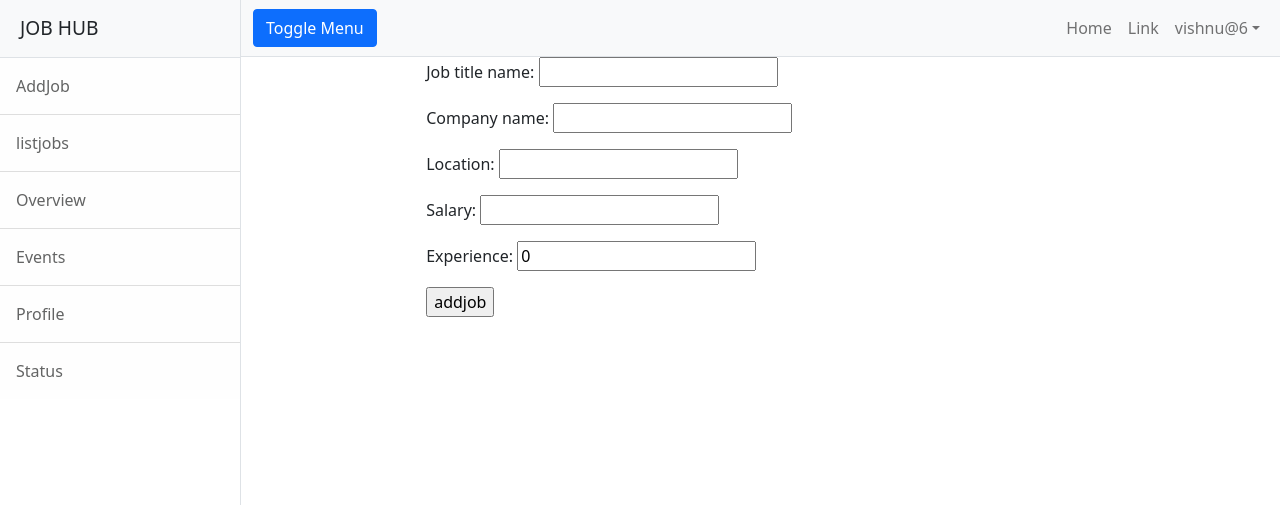
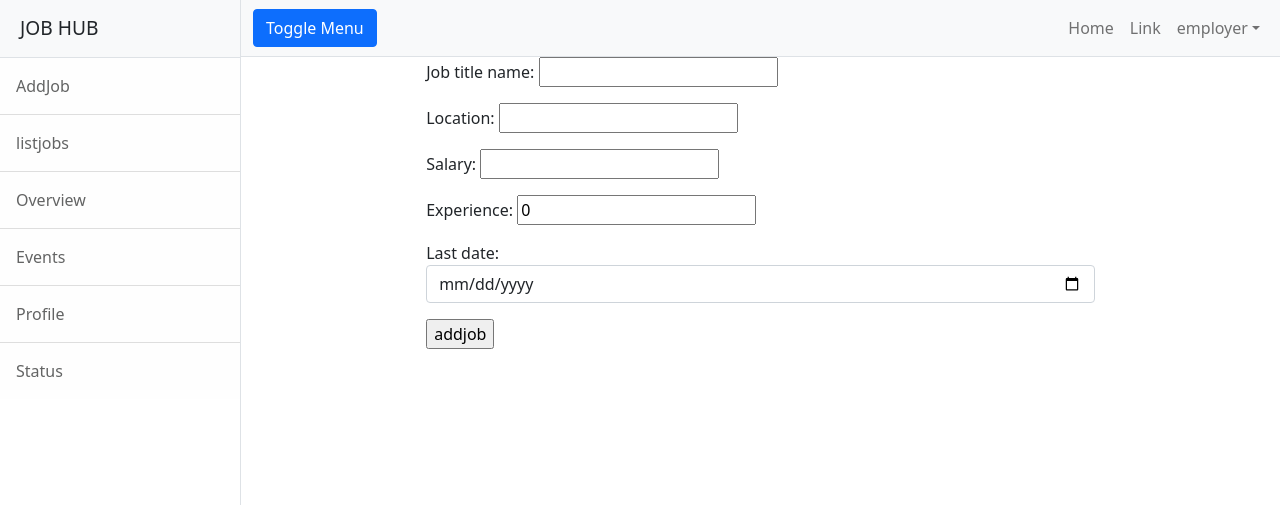
Before and after one commit to schnellvishnu/jobpo, a Django app: page /employer/jobs/add in a window 1280 px wide. Shown: the top 505 px of the page. Run offline with Django 4.2, Linux system fonts and the light colour scheme; a user stored in the database is signed in; data comes from the database, SQL or seed files in the repository; some libraries are stand-ins or nearby versions.

Commit message:
jobportal

```diff
--- a/employer/forms.py
+++ b/employer/forms.py
@@ -7,7 +7,10 @@
     class Meta:
         model=Jobs
 
-        fields="__all__"
+        exclude=("company","created_date","active_status")
+        widgets={
+            "last_date":forms.DateInput(attrs={"class":"form-control","type":"date"})
+        }
 
 
 
--- a/employer/models.py
+++ b/employer/models.py
@@ -1,26 +1,26 @@
 from django.db import models
 from django.contrib.auth.models import User
 
+
 # Create your models here.
 class Jobs(models.Model):
-    job_title_name=models.CharField(max_length=150)
-    company_name=models.CharField(max_length=150)
-    location=models.CharField(max_length=120)
-    salary=models.PositiveIntegerField(null=True)
-    experience=models.PositiveIntegerField(default=0)
-
-
-
+    job_title_name = models.CharField(max_length=150)
+    company = models.ForeignKey(User, on_delete=models.CASCADE, related_name="company")
+    location = models.CharField(max_length=120)
+    salary = models.PositiveIntegerField(null=True)
+    experience = models.PositiveIntegerField(default=0)
+    created_date = models.DateField(auto_now_add=True)
+    last_date = models.DateField(null=True)
+    active_status = models.BooleanField(default=True)
 
 
 def __init__(self):
     return self.job_title
 
 
-
 class Companyprofile(models.Model):
-    company_name=models.CharField(max_length=120)
-    user=models.OneToOneField(User,on_delete=models.CASCADE,related_name="employer")
-    location=models.CharField(max_length=120)
-    services=models.CharField(max_length=120)
-    logo=models.ImageField(upload_to="companyprofile",null=True)
+    company_name = models.CharField(max_length=120)
+    user = models.OneToOneField(User, on_delete=models.CASCADE, related_name="employer")
+    location = models.CharField(max_length=120)
+    services = models.CharField(max_length=120)
+    logo = models.ImageField(upload_to="companyprofile", null=True)
--- a/employer/templates/emp-listjob.html
+++ b/employer/templates/emp-listjob.html
@@ -14,7 +14,7 @@
             {%for job in jobs%}
             <tr>
                 <td>{{job.job_title_name}}</td>
-                <td>{{job.company_name}}</td>
+                <td>{{job.company.employer.company_name}}</td>
                 <td>{{job.location}}</td>
                 <td>{{job.salary}}</td>
                 <td>
--- a/employer/urls.py
+++ b/employer/urls.py
@@ -13,7 +13,7 @@
     path("users/accounts/signout",views.signout_view,name="signout"),
     path("users/password/change",views.Changepasswordview.as_view(),name="password-change"),
     path("users/password/reset",views.Passwordresetview.as_view(),name="password-reset"),
-    path("profile/add",views.Companyprofileview.as_view(),name="emp-addprofile"),
+    path("profile/add/",views.Companyprofileview.as_view(),name="emp-addprofile"),
     path("profile/detail",views.Empviewprofileview.as_view(),name="emp-profile"),
     path("profile/edit/<int:id>",views.Empprofileeditview.as_view(),name="emp-editprofile")
 
--- a/employer/views.py
+++ b/employer/views.py
@@ -27,6 +27,9 @@
     #         return render(request,"emp-home.html")
     #     else:
     #         return render(request,"emp-addjob.html",{"form":form})
+    def form_valid(self, form):
+        form.instance.company=self.request.user
+        return super().form_valid(form)
 class Listjobview(ListView):
     model = Jobs
     context_object_name = "jobs"
@@ -34,6 +37,8 @@
     # def get(self,request):
     #     qs=Jobs.objects.all()
     #     return render(request,"emp-listjob.html",{"jobs":qs})
+    def get_queryset(self):
+        return Jobs.objects.filter(company=self.request.user)
 
 
 class Jobdetailview(DetailView):
```
Also changed, not shown: companyprofile/IMG_20220402_162827.jpg (added), companyprofile/IMG_20220417_114625.jpg (added), companyprofile/IMG_20220417_114625_PzZVGuv.jpg (added), companyprofile/IMG_20220417_114625_uJcqVvR.jpg (added), db.sqlite3, employer/migrations/0001_initial.py, employer/migrations/0002_rename_job_title_jobs_job_title_name.py (deleted), employer/migrations/0003_companyprofile.py (deleted), employer/migrations/0004_alter_companyprofile_user.py (deleted).
